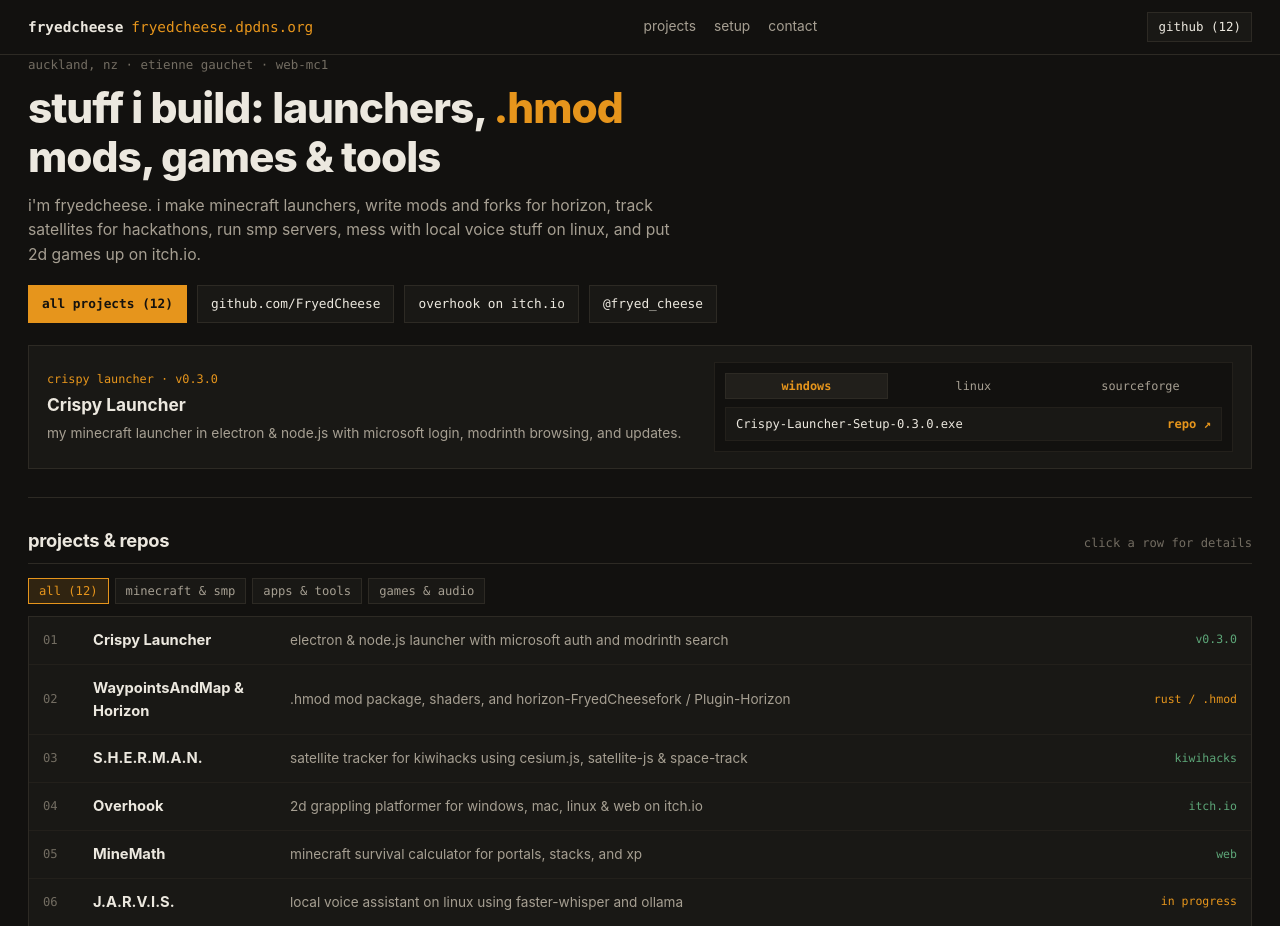
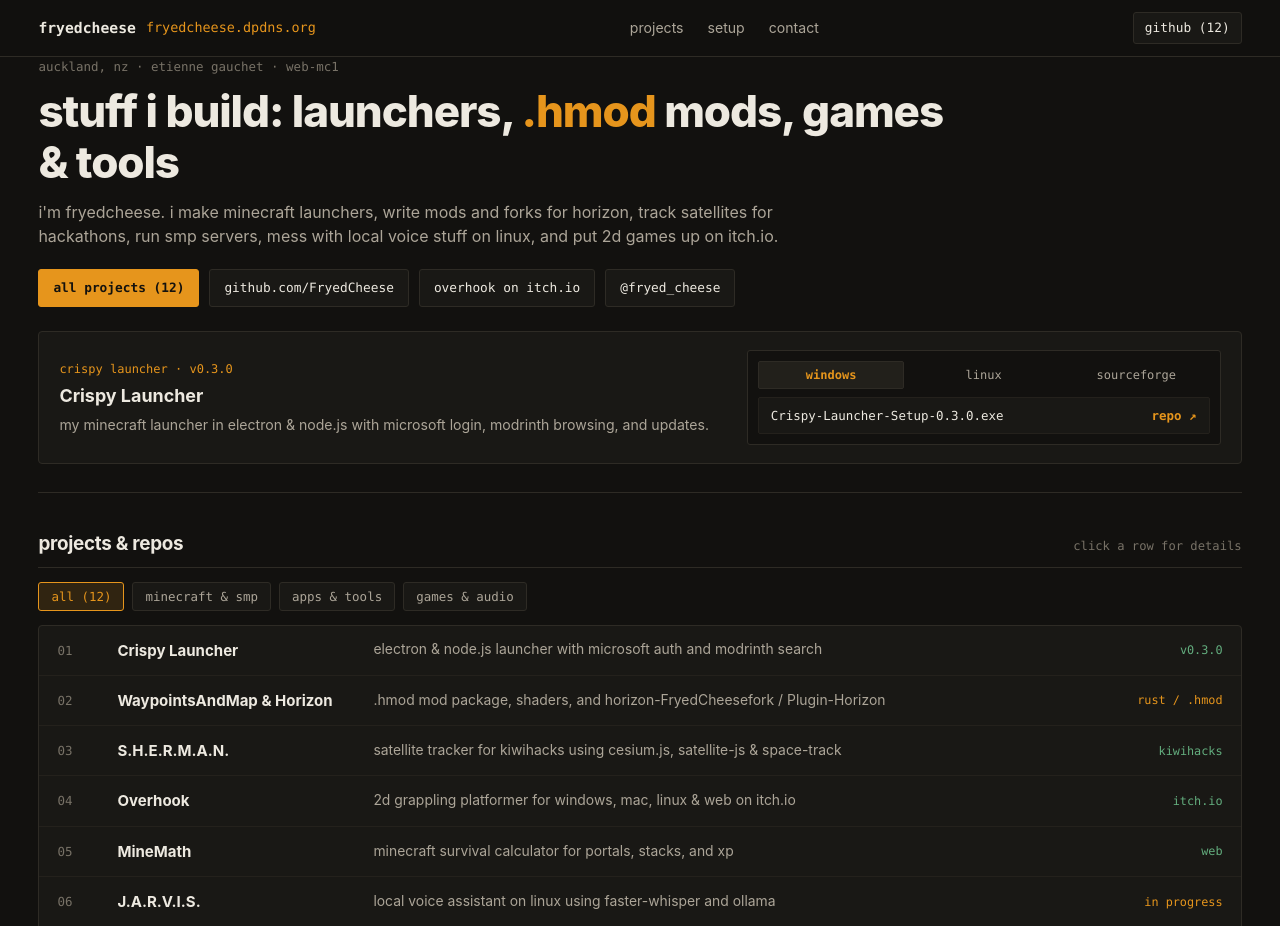
Before and after one commit to FryedCheese/FryedCheese, a plain HTML site: page index.html in a window 1280 px wide. Shown: the top 926 px of the page. Drawn offline with Linux system fonts and the light colour scheme.

Commit message:
Update index.html

```diff
--- a/index.html
+++ b/index.html
@@ -8,16 +8,16 @@
     :root {
       --bg: #12110f;
       --panel: #191815;
-      --panel-2: #211f1b;
-      --line: #2d2a24;
-      --line-soft: #23201b;
-      --ink: #ece8df;
-      --muted: #a69f92;
-      --dim: #736d62;
+      --panel-2: #22201b;
+      --line: #2e2b25;
+      --line-soft: #24211c;
+      --ink: #ede9e0;
+      --muted: #aca598;
+      --dim: #787267;
       --amber: #e6951c;
+      --amber-hover: #f2a52e;
       --amber-soft: rgba(230, 149, 28, 0.14);
-      --rust: #c95b28;
-      --ok: #5da678;
+      --ok: #63ad7e;
       --mono: ui-monospace, SFMono-Regular, Menlo, Monaco, Consolas, "Liberation Mono", monospace;
       --sans: "Inter", -apple-system, BlinkMacSystemFont, "Segoe UI", Roboto, sans-serif;
     }
@@ -41,17 +41,16 @@
     a { color: inherit; text-decoration: none; }
     button { font-family: inherit; cursor: pointer; }
 
+    /* Full-width layout with comfortable side breathing room on wide screens */
     .wrap {
       width: 100%;
-      max-width: none;
-      margin: 0;
-      padding: 0 28px;
+      padding: 0 clamp(18px, 3vw, 48px);
     }
 
     /* Top bar */
     .topbar {
       border-bottom: 1px solid var(--line);
-      background: #12110f;
+      background: rgba(18, 17, 15, 0.96);
       position: sticky;
       top: 0;
       z-index: 20;
@@ -61,30 +60,31 @@
       display: flex;
       align-items: center;
       justify-content: space-between;
-      height: 54px;
-      gap: 16px;
+      height: 56px;
+      gap: 20px;
     }
 
     .site-id {
       font-family: var(--mono);
-      font-size: 0.9rem;
+      font-size: 0.92rem;
       font-weight: 700;
       color: var(--ink);
-      display: flex;
+      display: inline-flex;
       align-items: center;
-      gap: 8px;
+      gap: 10px;
     }
 
     .site-id .domain {
       color: var(--amber);
       font-weight: 500;
+      font-size: 0.84rem;
     }
 
     .topnav {
       display: flex;
       align-items: center;
-      gap: 18px;
-      font-size: 0.86rem;
+      gap: 24px;
+      font-size: 0.88rem;
       color: var(--muted);
     }
 
@@ -92,11 +92,12 @@
 
     .gh-pill {
       font-family: var(--mono);
-      font-size: 0.78rem;
-      padding: 4px 10px;
+      font-size: 0.8rem;
+      padding: 5px 11px;
       border: 1px solid var(--line);
       background: var(--panel);
       color: var(--ink);
+      border-radius: 3px;
     }
 
     .gh-pill:hover {
@@ -104,13 +105,13 @@
       color: var(--amber);
     }
 
-    /* Main layout */
+    /* Main content */
     main { padding: 36px 0 64px; }
 
     .intro {
       padding-bottom: 28px;
       border-bottom: 1px solid var(--line);
-      margin-bottom: 28px;
+      margin-bottom: 36px;
     }
 
     .intro-kicker {
@@ -121,12 +122,12 @@
     }
 
     .intro h1 {
-      font-size: clamp(1.85rem, 4vw, 2.65rem);
+      font-size: clamp(1.9rem, 3.6vw, 2.75rem);
       font-weight: 800;
       letter-spacing: -0.025em;
       line-height: 1.15;
       margin-bottom: 12px;
-      max-width: 720px;
+      max-width: 920px;
     }
 
     .intro h1 em {
@@ -136,9 +137,9 @@
 
     .intro p {
       color: var(--muted);
-      max-width: 660px;
-      font-size: 0.98rem;
-      margin-bottom: 18px;
+      max-width: 820px;
+      font-size: 1rem;
+      margin-bottom: 20px;
     }
 
     .intro-links {
@@ -150,10 +151,11 @@
     .btn {
       font-family: var(--mono);
       font-size: 0.8rem;
-      padding: 8px 13px;
+      padding: 8px 14px;
       border: 1px solid var(--line);
       background: var(--panel);
       color: var(--ink);
+      border-radius: 3px;
       display: inline-flex;
       align-items: center;
       gap: 6px;
@@ -172,44 +174,47 @@
     }
 
     .btn-main:hover {
-      background: #f2a42c;
+      background: var(--amber-hover);
+      border-color: var(--amber-hover);
       color: #14120e;
     }
 
     /* Crispy Launcher box */
     .launcher-box {
-      margin-top: 22px;
+      margin-top: 24px;
       background: var(--panel);
       border: 1px solid var(--line);
-      padding: 16px 18px;
+      border-radius: 4px;
+      padding: 18px 20px;
       display: grid;
-      grid-template-columns: 1.25fr 1fr;
-      gap: 18px;
+      grid-template-columns: minmax(0, 1.4fr) minmax(300px, 1fr);
+      gap: 24px;
       align-items: center;
     }
 
     .launcher-tag {
       font-family: var(--mono);
-      font-size: 0.74rem;
+      font-size: 0.75rem;
       color: var(--amber);
       margin-bottom: 4px;
     }
 
     .launcher-box h2 {
-      font-size: 1.08rem;
+      font-size: 1.12rem;
       font-weight: 700;
       margin-bottom: 4px;
     }
 
     .launcher-box p {
       margin: 0;
-      font-size: 0.86rem;
+      font-size: 0.88rem;
       color: var(--muted);
     }
 
     .dl-panel {
       background: var(--bg);
-      border: 1px solid var(--line-soft);
+      border: 1px solid var(--line);
+      border-radius: 3px;
       padding: 10px;
       display: flex;
       flex-direction: column;
@@ -218,16 +223,17 @@
 
     .dl-tabs {
       display: flex;
-      gap: 4px;
+      gap: 6px;
     }
 
     .dl-tab {
       flex: 1;
       font-family: var(--mono);
-      font-size: 0.74rem;
-      padding: 5px 6px;
+      font-size: 0.75rem;
+      padding: 6px 8px;
       background: transparent;
       border: 1px solid transparent;
+      border-radius: 2px;
       color: var(--muted);
     }
 
@@ -242,18 +248,26 @@
       display: flex;
       align-items: center;
       justify-content: space-between;
-      gap: 8px;
+      gap: 12px;
       font-family: var(--mono);
-      font-size: 0.76rem;
+      font-size: 0.78rem;
       background: var(--panel);
       border: 1px solid var(--line-soft);
-      padding: 7px 10px;
+      border-radius: 2px;
+      padding: 8px 12px;
+    }
+
+    .dl-row span {
+      overflow: hidden;
+      text-overflow: ellipsis;
+      white-space: nowrap;
     }
 
     .dl-row a {
       color: var(--amber);
       font-weight: 600;
       white-space: nowrap;
+      flex-shrink: 0;
     }
 
     /* Sections */
@@ -266,14 +280,14 @@
       flex-wrap: wrap;
       align-items: baseline;
       justify-content: space-between;
-      gap: 8px;
+      gap: 10px;
       margin-bottom: 14px;
       padding-bottom: 8px;
       border-bottom: 1px solid var(--line);
     }
 
     .sec-top h2 {
-      font-size: 1.15rem;
+      font-size: 1.18rem;
       font-weight: 700;
       letter-spacing: -0.015em;
     }
@@ -288,16 +302,17 @@
     .filters {
       display: flex;
       flex-wrap: wrap;
-      gap: 6px;
-      margin-bottom: 12px;
+      gap: 8px;
+      margin-bottom: 14px;
     }
 
     .fbtn {
       font-family: var(--mono);
-      font-size: 0.76rem;
-      padding: 5px 10px;
+      font-size: 0.78rem;
+      padding: 6px 12px;
       background: var(--panel);
       border: 1px solid var(--line);
+      border-radius: 3px;
       color: var(--muted);
     }
 
@@ -311,6 +326,7 @@
     /* Project table/list */
     .proj-list {
       border: 1px solid var(--line);
+      border-radius: 4px;
       background: var(--panel);
     }
 
@@ -324,10 +340,10 @@
 
     .proj-head {
       display: grid;
-      grid-template-columns: 38px 185px 1fr auto;
-      gap: 12px;
+      grid-template-columns: 44px minmax(190px, 240px) minmax(0, 1fr) auto;
+      gap: 16px;
       align-items: center;
-      padding: 12px 14px;
+      padding: 13px 18px;
       cursor: pointer;
     }
 
@@ -337,23 +353,23 @@
 
     .proj-idx {
       font-family: var(--mono);
-      font-size: 0.76rem;
+      font-size: 0.78rem;
       color: var(--dim);
     }
 
     .proj-name {
       font-weight: 700;
-      font-size: 0.92rem;
+      font-size: 0.94rem;
     }
 
     .proj-summary {
-      font-size: 0.85rem;
+      font-size: 0.87rem;
       color: var(--muted);
     }
 
     .proj-state {
       font-family: var(--mono);
-      font-size: 0.72rem;
+      font-size: 0.74rem;
       color: var(--ok);
       white-space: nowrap;
     }
@@ -364,10 +380,10 @@
 
     .proj-body {
       display: none;
-      padding: 10px 14px 14px 50px;
+      padding: 11px 18px 14px 62px;
       background: #151411;
       border-top: 1px dashed var(--line-soft);
-      font-size: 0.82rem;
+      font-size: 0.84rem;
       color: var(--muted);
     }
 
@@ -376,27 +392,28 @@
       flex-wrap: wrap;
       align-items: center;
       justify-content: space-between;
-      gap: 10px;
+      gap: 12px;
     }
 
     .tags {
       display: flex;
       flex-wrap: wrap;
-      gap: 5px;
+      gap: 6px;
     }
 
     .tag {
       font-family: var(--mono);
-      font-size: 0.72rem;
-      padding: 2px 7px;
+      font-size: 0.73rem;
+      padding: 3px 8px;
       background: var(--panel);
       border: 1px solid var(--line);
+      border-radius: 2px;
       color: var(--ink);
     }
 
     .proj-ext {
       font-family: var(--mono);
-      font-size: 0.76rem;
+      font-size: 0.78rem;
       color: var(--amber);
     }
 
@@ -405,38 +422,39 @@
     /* Two-column notes & setup */
     .cols {
       display: grid;
-      grid-template-columns: 1fr 1fr;
-      gap: 14px;
+      grid-template-columns: repeat(2, minmax(0, 1fr));
+      gap: 18px;
     }
 
     .box {
       background: var(--panel);
       border: 1px solid var(--line);
-      padding: 16px;
+      border-radius: 4px;
+      padding: 18px 20px;
     }
 
     .box h3 {
       font-family: var(--mono);
-      font-size: 0.84rem;
+      font-size: 0.86rem;
       color: var(--amber);
-      margin-bottom: 10px;
+      margin-bottom: 12px;
       text-transform: lowercase;
     }
 
     .kv {
       list-style: none;
       font-family: var(--mono);
-      font-size: 0.78rem;
+      font-size: 0.8rem;
       display: flex;
       flex-direction: column;
-      gap: 7px;
+      gap: 8px;
     }
 
     .kv li {
       display: flex;
       justify-content: space-between;
-      gap: 12px;
-      padding-bottom: 6px;
+      gap: 16px;
+      padding-bottom: 7px;
       border-bottom: 1px solid var(--line-soft);
     }
 
@@ -445,19 +463,20 @@
       padding-bottom: 0;
     }
 
-    .kv .k { color: var(--muted); }
+    .kv .k { color: var(--muted); flex-shrink: 0; }
     .kv .v { color: var(--ink); text-align: right; }
 
     /* Contact strip */
     .contact-box {
       background: var(--panel);
       border: 1px solid var(--line);
-      padding: 16px 18px;
+      border-radius: 4px;
+      padding: 18px 20px;
       display: flex;
       flex-wrap: wrap;
       align-items: center;
       justify-content: space-between;
-      gap: 14px;
+      gap: 16px;
     }
 
     .contact-box p {
@@ -468,15 +487,16 @@
     .copy-btns {
       display: flex;
       flex-wrap: wrap;
-      gap: 8px;
+      gap: 10px;
     }
 
     .copy-btn {
       font-family: var(--mono);
       font-size: 0.78rem;
-      padding: 7px 11px;
+      padding: 8px 12px;
       background: var(--bg);
       border: 1px solid var(--line);
+      border-radius: 3px;
       color: var(--ink);
     }
 
@@ -489,20 +509,21 @@
       border-top: 1px solid var(--line);
       padding: 18px 0 36px;
       font-family: var(--mono);
-      font-size: 0.75rem;
+      font-size: 0.76rem;
       color: var(--dim);
       display: flex;
       flex-wrap: wrap;
       justify-content: space-between;
-      gap: 10px;
+      gap: 12px;
     }
 
     .copied-msg {
       position: fixed;
-      bottom: 16px;
-      right: 16px;
+      bottom: 18px;
+      right: 18px;
       background: var(--panel-2);
       border: 1px solid var(--amber);
+      border-radius: 3px;
       color: var(--ink);
       font-family: var(--mono);
       font-size: 0.78rem;
@@ -513,10 +534,9 @@
 
     .copied-msg.show { display: block; }
 
-    @media (max-width: 760px) {
-      .wrap { padding: 0 16px; }
+    @media (max-width: 820px) {
       .launcher-box, .cols { grid-template-columns: 1fr; }
-      .proj-head { grid-template-columns: 32px 1fr auto; }
+      .proj-head { grid-template-columns: 36px minmax(0, 1fr) auto; gap: 12px; padding: 12px 14px; }
       .proj-summary { display: none; }
       .proj-body { padding-left: 14px; }
       .topnav { display: none; }
```
